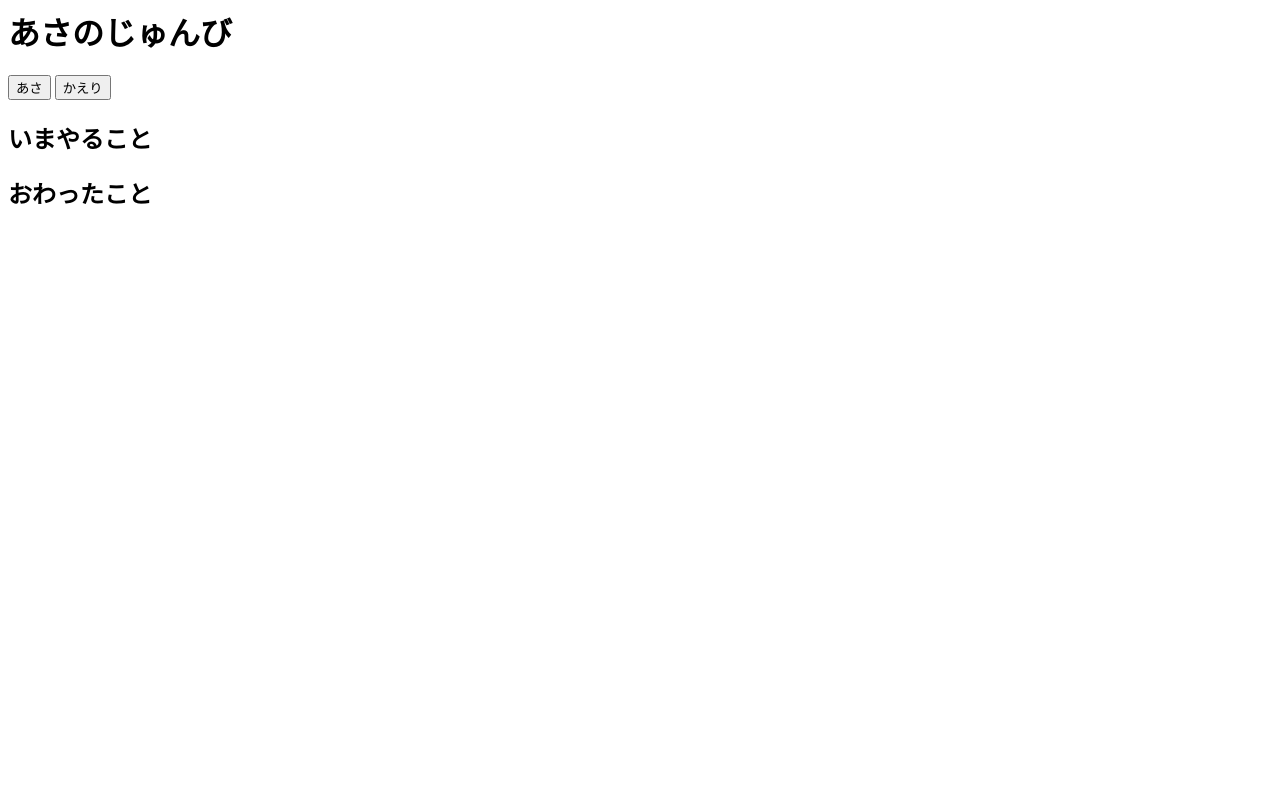
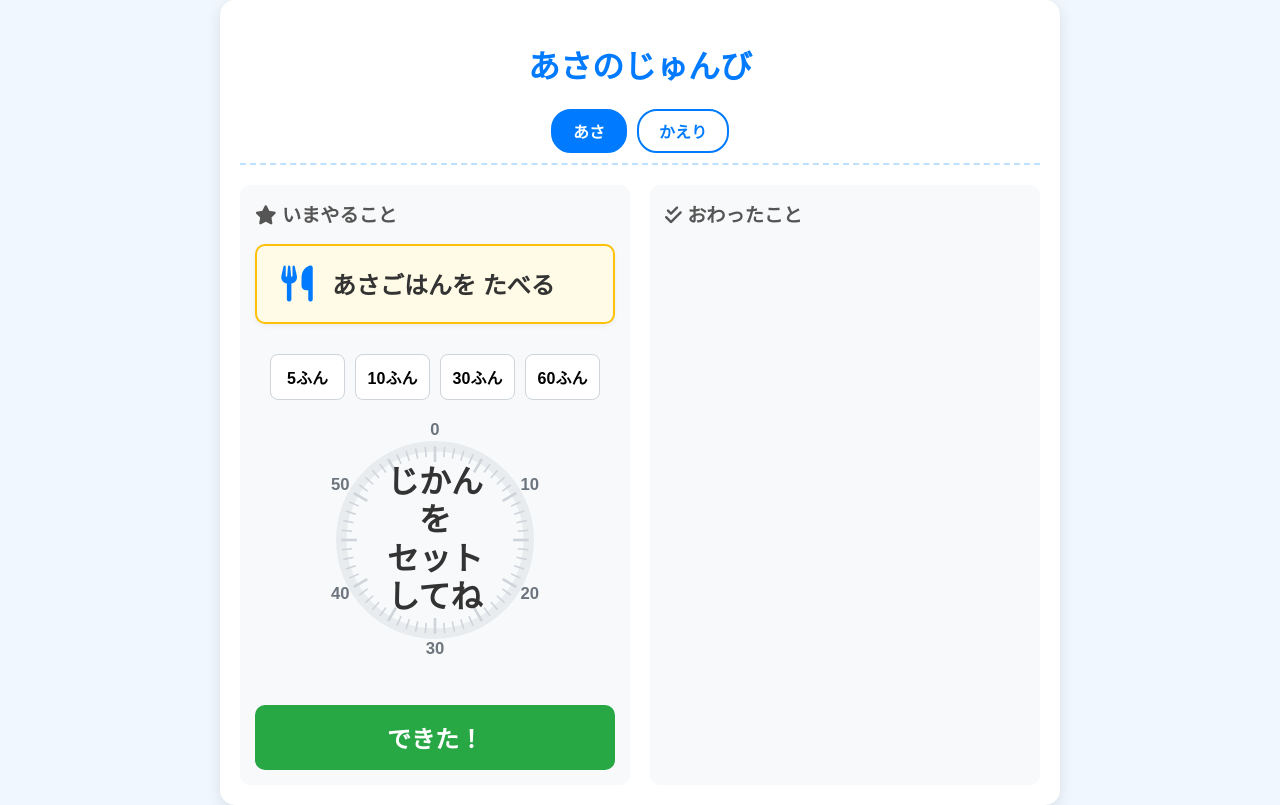
Before and after one commit to public-lesson/junban-quest-app, a plain HTML site: page index.html in a window 1280 px wide. Drawn offline with Linux system fonts and the light colour scheme.

Commit message:
Update index.html
2

```diff
--- a/index.html
+++ b/index.html
@@ -1,3 +1,18 @@
+<!DOCTYPE html>
+<html lang="ja">
+<head>
+    <meta charset="UTF-8">
+    <meta name="viewport" content="width=device-width, initial-scale=1.0">
+    <title>わたしのやることリスト</title>
+
+    <!-- ▼▼▼ hrefの先頭に /junban-quest-app/ を追加 ▼▼▼ -->
+    <link rel="stylesheet" href="/junban-quest-app/style.css">
+
+    <!-- Font Awesome (アイコン表示のため) -->
+    <link rel="stylesheet" href="https://cdnjs.cloudflare.com/ajax/libs/font-awesome/6.4.0/css/all.min.css">
+</head>
+<body>
+
     <div class="container">
         <header>
             <h1 id="routine-title">あさのじゅんび</h1>
@@ -23,3 +38,8 @@
             </div>
         </main>
     </div>
+
+    <!-- ▼▼▼ srcの先頭に /junban-quest-app/ を追加 ▼▼▼ -->
+    <script src="/junban-quest-app/script.js"></script>
+</body>
+</html>
```
Lines whose indentation alone changed are shown as unchanged.
